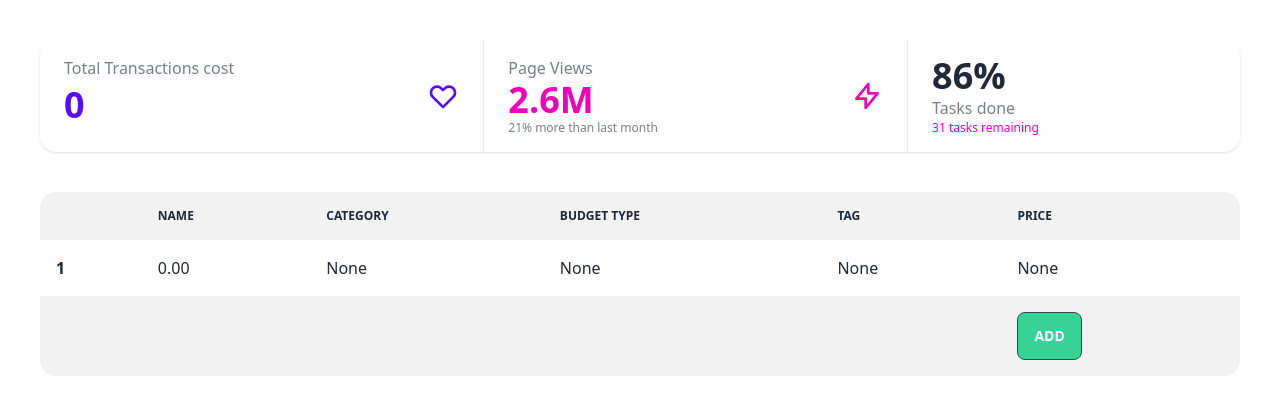
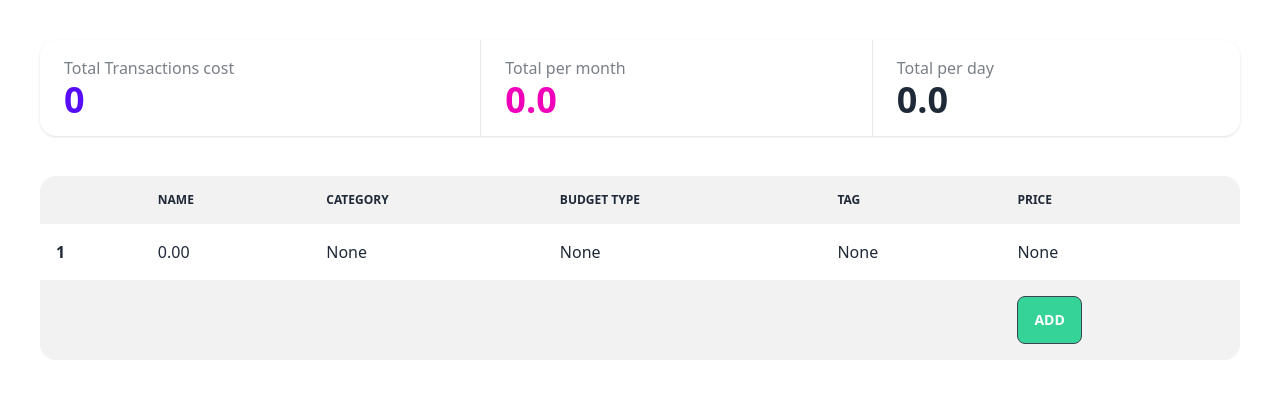
Before and after one commit to mredisax/BudgetTracker, a Django app: page / in a window 1280 px wide. Shown: the part 66-486 px from the top of the page. Run offline with Django 4.2, Linux system fonts and the light colour scheme; the visitor is signed in with stand-in values (Sample User, id 1); data that the repository does not hold is empty; some libraries are stand-ins or nearby versions.

Commit message:
fix template, create Statistics

```diff
--- a/budget/budget_factory.py
+++ b/budget/budget_factory.py
@@ -1,9 +1,9 @@
 from .models import Budget, Transaction, Account, TransactionCategory, TransactionTag
 class BudgetFactory:
     def create_budget(self, budget_type, name):
-        if budget_type == "home":
+        if budget_type == "Home":
             return HomeBudget.objects.create(name=name)
-        elif budget_type == "company":
+        elif budget_type == "Company":
             return CompanyBudget.objects.create(name=name)
         else:
             raise ValueError("Invalid budget type")
--- a/budget/forms.py
+++ b/budget/forms.py
@@ -26,7 +26,7 @@ class CategoryForm(forms.ModelForm):
         model = TransactionCategory
         fields = ['name']
 
-class CategoryForm(forms.ModelForm):
+class BudgetForm(forms.ModelForm):
     class Meta:
         model = Budget
         fields = ['name']
--- a/budget/statistics.py
+++ b/budget/statistics.py
@@ -1,23 +1,41 @@
-from abc import ABC, abstractmethod
+from datetime import date
+from collections import defaultdict
+# Singleton decorator
+def singleton(class_):
+    instances = {}
 
-class Statistics(ABC):
-    @abstractmethod
-    def calculate(self):
-        pass
+    def wrapper(*args, **kwargs):
+        if class_ not in instances:
+            instances[class_] = class_(*args, **kwargs)
+        return instances[class_]
 
-class BudgetStatistics(Statistics):
-    def __init__(self, budget):
-        self.budget = budget
+    return wrapper
 
-    def calculate(self):
-        transactions = self.budget.transaction_set.all()
-        total_amount = sum(transaction.amount for transaction in transactions)
+
+# Statistics class
+@singleton
+class Statistics:
+    def __init__(self, transactions):
+        self.transactions = transactions
+        self.now = date.today()
+
+    def calculate_total_amount(self):
+        total_amount = sum(transaction.amount for transaction in self.transactions)
+        print(total_amount)
         return total_amount
 
-class TransactionStatistics(Statistics):
-    def __init__(self, transactions):
-        self.transactions = transactions
+    def calculate_monthly_amounts(self):
+        monthly_amounts = 0
+        for transaction in self.transactions:
+            print(transaction)
+            if transaction.created_at.month == self.now.month:
+                monthly_amounts += transaction.amount
+        print(monthly_amounts)
+        return monthly_amounts or 0.0
 
-    def calculate(self):
-        total_amount = sum(transaction.amount for transaction in self.transactions)
-        return total_amount
+    def calculate_daily_amounts(self):
+        daily_amounts = 0
+        for transaction in self.transactions:
+            if transaction.created_at.day == self.now.day:
+                daily_amounts += transaction.amount
+        return daily_amounts or 0.0
--- a/budget/templates/budget/transaction_list.html
+++ b/budget/templates/budget/transaction_list.html
@@ -5,26 +5,18 @@
     <div class="stats shadow w-full">
 
       <div class="stat">
-        <div class="stat-figure text-primary">
-          <svg xmlns="http://www.w3.org/2000/svg" fill="none" viewBox="0 0 24 24" class="inline-block w-8 h-8 stroke-current"><path stroke-linecap="round" stroke-linejoin="round" stroke-width="2" d="M4.318 6.318a4.5 4.5 0 000 6.364L12 20.364l7.682-7.682a4.5 4.5 0 00-6.364-6.364L12 7.636l-1.318-1.318a4.5 4.5 0 00-6.364 0z"></path></svg>
-        </div>
         <div class="stat-title">Total Transactions cost</div>
         <div class="stat-value text-primary">{{ total_amount }}</div>
       </div>
 
       <div class="stat">
-        <div class="stat-figure text-secondary">
-          <svg xmlns="http://www.w3.org/2000/svg" fill="none" viewBox="0 0 24 24" class="inline-block w-8 h-8 stroke-current"><path stroke-linecap="round" stroke-linejoin="round" stroke-width="2" d="M13 10V3L4 14h7v7l9-11h-7z"></path></svg>
-        </div>
-        <div class="stat-title">Page Views</div>
-        <div class="stat-value text-secondary">2.6M</div>
-        <div class="stat-desc">21% more than last month</div>
+        <div class="stat-title">Total per month</div>
+        <div class="stat-value text-secondary">{{ monthly_amounts }}</div>
       </div>
 
       <div class="stat">
-        <div class="stat-value">86%</div>
-        <div class="stat-title">Tasks done</div>
-        <div class="stat-desc text-secondary">31 tasks remaining</div>
+          <div class="stat-title">Total per day</div>
+        <div class="stat-value">{{ daily_amounts }}</div>
       </div>
     </div>
 
--- a/budget/urls.py
+++ b/budget/urls.py
@@ -9,6 +9,7 @@ from .views import (
     TransactionDeleteView,
     TagCreateView,
     CategoryCreateView,
+    BudgetCreateView,
 )
 
 urlpatterns = [
@@ -21,5 +22,5 @@ urlpatterns = [
     path('logout/', auth_views.LogoutView.as_view(), name='logout'),
     path('tag/add/', TagCreateView.as_view(), name='add_tag'),
     path('category/add/', CategoryCreateView.as_view(), name='add_category'),
-    path('budget/add/', CategoryCreateView.as_view(), name='add_category'),
+    path('budget/add/', BudgetCreateView.as_view(), name='add_budget'),
 ]
--- a/budget/views.py
+++ b/budget/views.py
@@ -1,11 +1,11 @@
 from django.shortcuts import render, redirect, get_object_or_404
 from django.contrib.auth.mixins import LoginRequiredMixin
 from django.views import View
-from .statistics import BudgetStatistics, TransactionStatistics
 from django.views.decorators.http import require_POST
 from .models import Budget, Transaction, Account, TransactionCategory, TransactionTag
-from .forms import TransactionForm, TagForm, CategoryForm
-
+from .forms import TransactionForm, TagForm, CategoryForm, BudgetForm
+from .statistics import Statistics
+from datetime import datetime
 
 class BudgetView(View):
     template_name = 'budget/budget_detail.html'
@@ -17,24 +17,27 @@ class BudgetView(View):
         }
         return render(request, self.template_name, context)
 
-class TransactionListView(LoginRequiredMixin, View):
+class TransactionListView(View):
     template_name = 'budget/transaction_list.html'
     context_object_name = 'transactions'
     login_url = "/admin"
-
 
     def get(self, request):
         transactions = Transaction.objects.filter(
             account__owner=self.request.user
             ).prefetch_related('tags')
-        statistics = TransactionStatistics(transactions)
-        total_amount = statistics.calculate()
-        return render(request, self.template_name, {
-            'transactions': transactions, "total_amount": total_amount
-            })
 
-##TODO get_total_statistics
+        statistics = Statistics(transactions)
+        total_amount = statistics.calculate_total_amount()
+        monthly_amounts = statistics.calculate_monthly_amounts()
+        daily_amounts = statistics.calculate_daily_amounts()
 
+        return render(request, self.template_name,
+                      {'transactions': transactions,
+                        'total_amount': total_amount,
+                        'monthly_amounts': monthly_amounts,
+                        'daily_amounts': daily_amounts,
+                       })
 
 class TransactionDetailView(View):
     template_name = 'budget/transaction_detail.html'
@@ -101,19 +104,19 @@ class TransactionDeleteView(View):
 
 
 class BudgetCreateView(View):
-    template_name = 'budget/transaction_simple_form.html'
+    template_name = 'budget/transaction_form_budget.html'
     def get(self, request):
-        form = TagForm()
+        form = BudgetForm()
         return render(request, self.template_name, {'form': form})
     def post(self, request):
-        form = TagForm(request.POST)
+        form = BudgetForm(request.POST)
         if form.is_valid():
             form.save()
             return redirect('transaction_create')
         return render(request, self.template_name, {'form': form})
 
 class TagCreateView(View):
-    template_name = 'budget/transaction_simple_form.html'
+    template_name = 'budget/transaction_form_tag.html'
     def get(self, request):
         form = TagForm()
         return render(request, self.template_name, {'form': form})
@@ -125,7 +128,7 @@ class TagCreateView(View):
         return render(request, self.template_name, {'form': form})
 
 class CategoryCreateView(View):
-    template_name = 'budget/transaction_simple_form.html'
+    template_name = 'budget/transaction_form_category.html'
     def get(self, request):
         form = CategoryForm()
         return render(request, self.template_name, {'form': form})
```
Also changed, not shown: budget/templates/budget/transaction_form_budget.html (added, +9 -0 lines), budget/templates/budget/transaction_form_tag.html (added, +9 -0 lines), budget/templates/budget/transaction_simple_form.html (deleted, +0 -9 lines).
